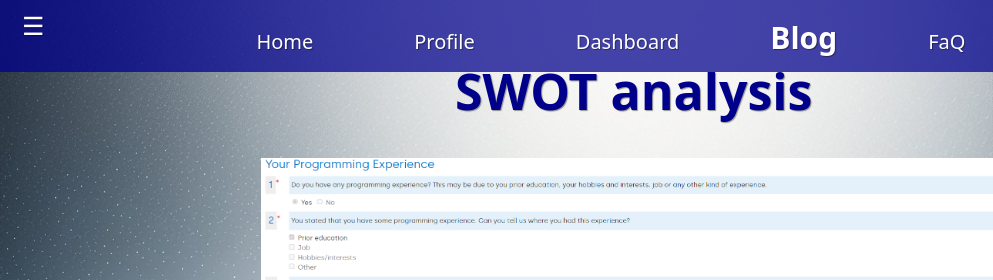
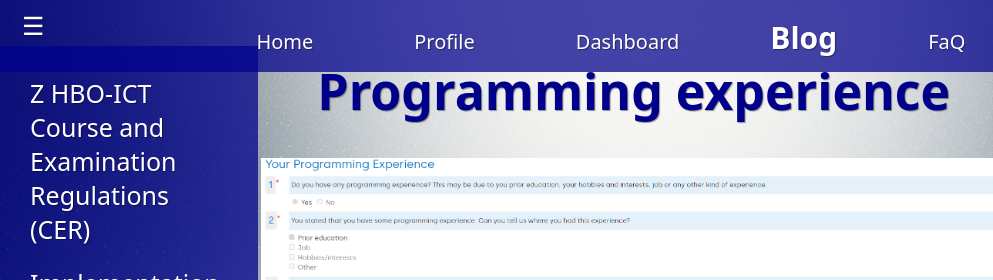
Before and after one commit to ratkooo/ratkooo.github.io, a plain HTML site: page blogposts/post3.html in a window 1280 px wide. Shown: the top 280 px of the page, 0-993 px from the left. Drawn offline with Linux system fonts and the light colour scheme.

Commit message:
finished

```diff
--- a/blogposts/post3.html
+++ b/blogposts/post3.html
@@ -44,12 +44,12 @@
       width="15%"
       style="float: right"
     />
-    <h1>SWOT analysis</h1>
+    <h1>Programming experience</h1>
   </head>
   <body>
     <img
       src="../resources/programmingexp.png"
-      alt="SWOT analysis"
+      alt="Programming experience"
       style="margin-left: 20%"
       width="60%"
       height="40%"
```
